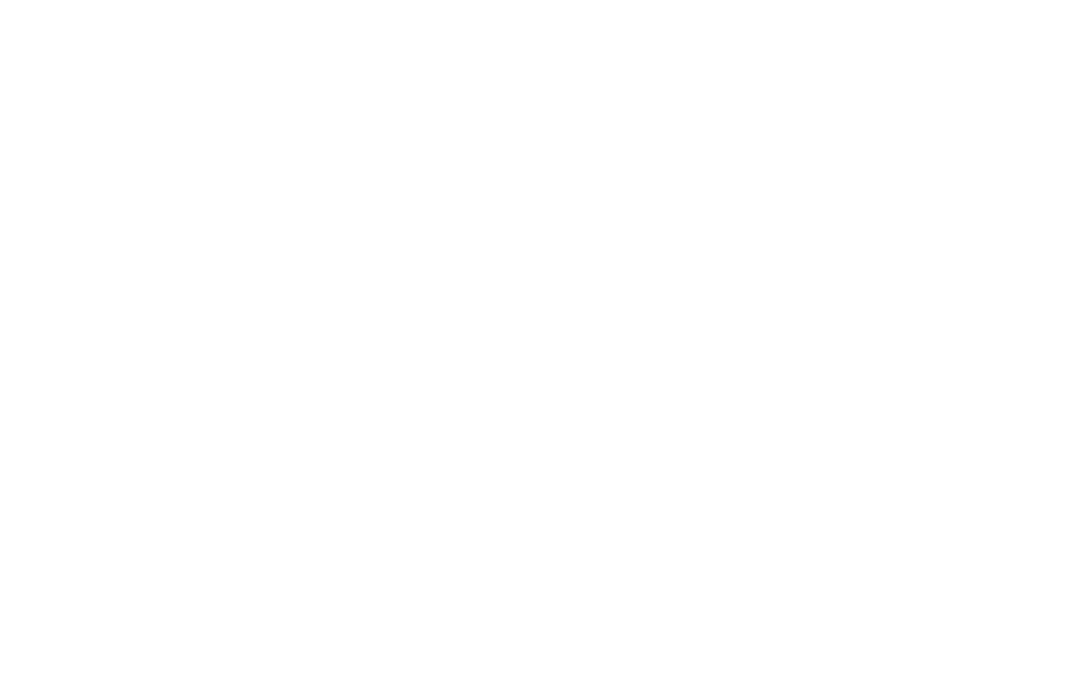
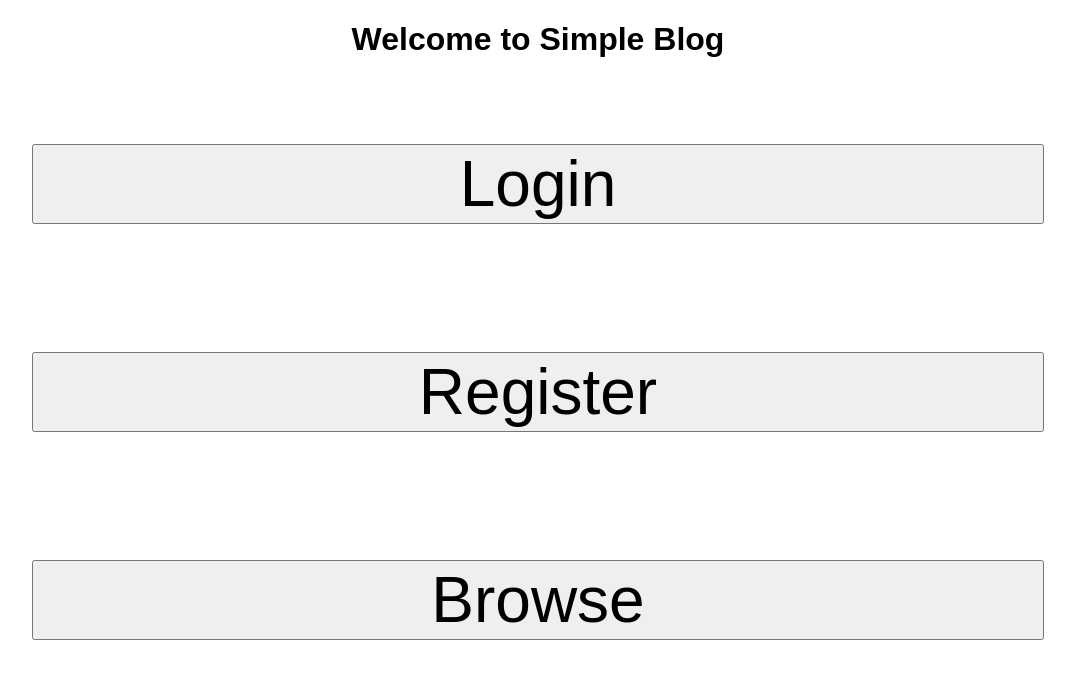
Before and after one commit to lazar0169/simple_blog_app, a React (Create React App) app: page / in a window 1280 px wide. Shown: the top 678 px of the page, without its empty margins (102-1177 px from the left). Built offline with nearby package versions, Linux system fonts and the light colour scheme.

Commit message:
Added home page

```diff
--- a/src/App.js
+++ b/src/App.js
@@ -1,8 +1,9 @@
 import React from 'react';
 import { BrowserRouter, Switch, Route } from 'react-router-dom';
 import Posts from './components/posts';
-import Post from './components/post';
+import Post from './pages/post';
 import PostForm from './components/postForm';
+import Home from './pages/home';
 
 class App extends React.Component {
     render() {
@@ -12,6 +13,7 @@
                 <Route path="/posts/create" component={PostForm} />
                 <Route path="/posts/:id" component={Post} />
                 <Route path="/posts" component={Posts} />
+                <Route path="/" component={Home} />
             </Switch>
         </BrowserRouter>
     }
--- /dev/null
+++ b/src/pages/home.js
@@ -0,0 +1,32 @@
+import React from 'react';
+import '../style/home.scss';
+
+class Home extends React.Component {
+
+    gotoLogin = () => {
+        window.location.pathname = '/login';
+    }
+
+    gotoRegister = () => {
+        window.location.pathname = '/register';
+    }
+
+    gotoBrowse = () => {
+        window.location.pathname = '/posts';
+    }
+
+    render() {
+        return (
+            <div>
+                <h1> Welcome to Simple Blog </h1>
+                <div className='homeWrapper'>
+                    <button className='loginButton' onClick={this.gotoLogin}>Login</button>
+                    <button className='registerButton' onClick={this.gotoRegister}>Register</button>
+                    <button className='browseButton' onClick={this.gotoBrowse}>Browse</button>
+                </div>
+            </div>
+        )
+    }
+}
+
+export default Home;
--- /dev/null
+++ b/src/style/home.scss
@@ -0,0 +1,18 @@
+h1 {
+    width: 100%;
+    text-align: center;
+    font-family: Sans-serif;
+}
+
+.homeWrapper {
+    display: flex;
+    justify-content: center;
+    align-items: center;
+    flex-direction: column;
+
+    button {
+        font-size: 5vw;
+        width: 80%;
+        margin: 1em 0;
+    }
+}
```
Also changed, not shown: src/pages/post.js (renamed from src/components/post.js), src/pages/posts.js (renamed from src/components/posts.js).
